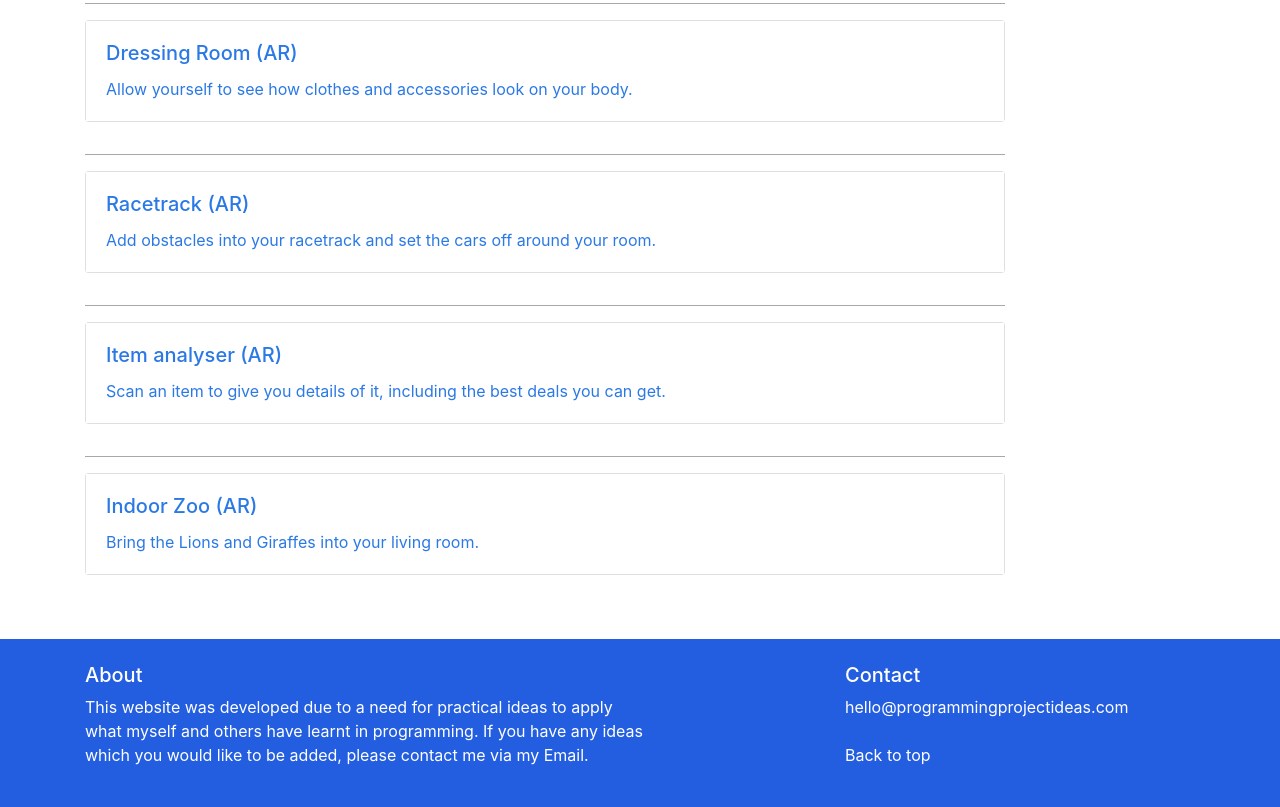
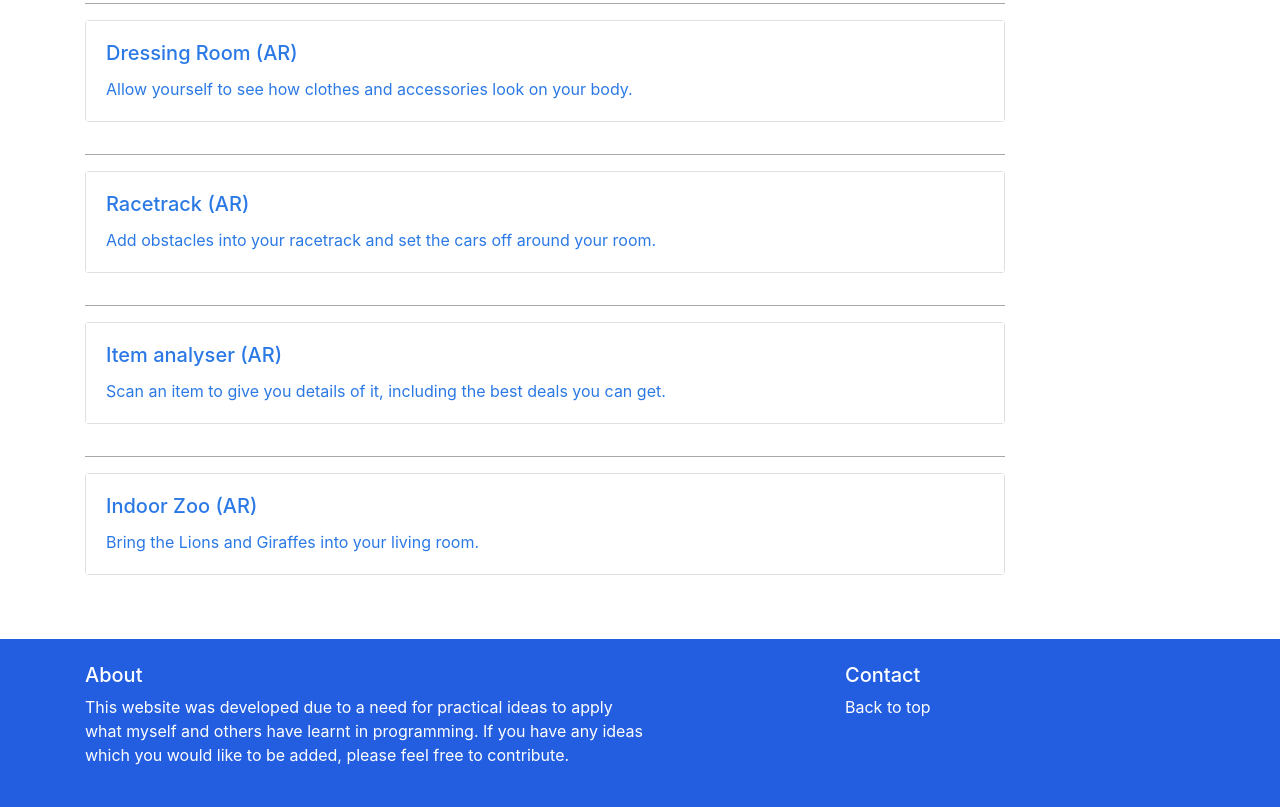
Before and after one commit to mohwasim97/project_ideas, a plain HTML site: page vrar_ideas.html in a window 1280 px wide. Shown: the part 1750-2557 px from the top of the page. Drawn offline with nearby package versions, Linux system fonts and the light colour scheme.

Commit message:
edited footer

```diff
--- a/vrar_ideas.html
+++ b/vrar_ideas.html
@@ -243,12 +243,11 @@ hr {
           <div class="row">
             <div class="col-sm-8 col-md-7 py-4">
               <h5 class="text-white">About</h5>
-              <p class="text-white">This website was developed due to a need for practical ideas to apply <br>what myself and others have learnt in programming. If you have any ideas<br> which you would like to be added, please contact me via my Email.
+              <p class="text-white">This website was developed due to a need for practical ideas to apply <br>what myself and others have learnt in programming. If you have any ideas<br> which you would like to be added, please feel free to contribute.
             </div>
             <div class="col-sm-4 offset-md-1 py-4">
               <h5 class="text-white">Contact</h5>
               <ul class="list-unstyled">
-                <li class="text-white">hello@programmingprojectideas.com</li><br>
                 <li><a href="#" class="text-white">Back to top</a></li>
               </ul>
             </div>
```
